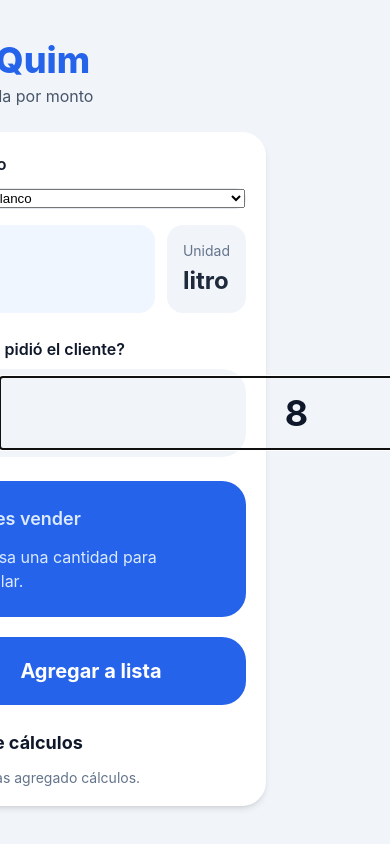
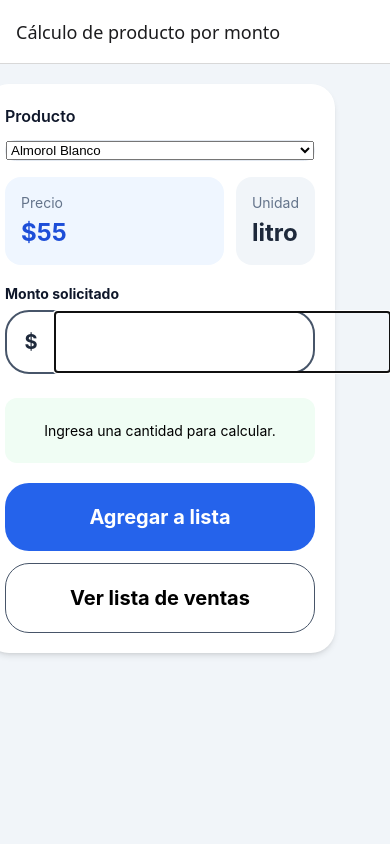
Before and after one commit to PalomaRmMz/calcQuim, a React Native app: screen / in a window 390 px wide. Built offline with nearby package versions, Linux system fonts and the light colour scheme.

Commit message:
diseño mejorado

```diff
--- a/App.js
+++ b/App.js
@@ -1,6 +1,39 @@
-import "./global.css"
+import "./global.css";
+
+import { useState } from "react";
+import { NavigationContainer } from "@react-navigation/native";
+import { createNativeStackNavigator } from "@react-navigation/native-stack";
+
 import CalculatorScreen from "./src/screens/CalculatorScreen";
+import ListScreen from "./src/screens/ListScreen";
+
+const Stack = createNativeStackNavigator();
 
 export default function App() {
-  return <CalculatorScreen />;
+  const [salesList, setSalesList] = useState([]);
+
+  return (
+    <NavigationContainer>
+      <Stack.Navigator>
+        <Stack.Screen name="Cálculo de producto por monto">
+          {(props) => (
+            <CalculatorScreen
+              {...props}
+              salesList={salesList}
+              setSalesList={setSalesList}
+            />
+          )}
+        </Stack.Screen>
+
+        <Stack.Screen name="Lista">
+          {(props) => (
+            <ListScreen
+              {...props}
+              salesList={salesList}
+            />
+          )}
+        </Stack.Screen>
+      </Stack.Navigator>
+    </NavigationContainer>
+  );
 }
--- a/package.json
+++ b/package.json
@@ -4,6 +4,8 @@
   "main": "index.js",
   "dependencies": {
     "@react-native-picker/picker": "^2.11.4",
+    "@react-navigation/native": "^7.2.4",
+    "@react-navigation/native-stack": "^7.15.1",
     "babel-preset-expo": "~56.0.0",
     "expo": "~56.0.3",
     "expo-status-bar": "~56.0.4",
@@ -13,6 +15,7 @@
     "react-native": "0.85.3",
     "react-native-reanimated": "4.3.1",
     "react-native-safe-area-context": "~5.7.0",
+    "react-native-screens": "4.25.1",
     "tailwindcss": "^3.4.19"
   },
   "scripts": {
--- a/src/components/ResultBox.js
+++ b/src/components/ResultBox.js
@@ -14,19 +14,13 @@ export default function ResultBox({
             : `${milliliters.toFixed(0)} ml`;
 
     return (
-        <View className="mt-6 rounded-3xl bg-blue-600 p-6">
-            <Text className="text-lg font-semibold text-blue-100">
-                Debes vender
-            </Text>
-
+        <View className="mt-6 rounded-xl bg-green-50 p-6">
             {numericAmount > 0 ? (
-                <>
-                    <Text className="mt-4 text-center text-5xl font-extrabold text-white">
-                        {formattedResult}
-                    </Text>
-                </>
+                <Text className="mt-4 text-center text-5xl font-extrabold text-green-700">
+                    {formattedResult}
+                </Text>
             ) : (
-                <Text className="mt-3 text-base text-blue-100">
+                <Text className="text-center">
                     Ingresa una cantidad para calcular.
                 </Text>
             )}
--- a/src/screens/CalculatorScreen.js
+++ b/src/screens/CalculatorScreen.js
@@ -1,13 +1,20 @@
 import { useState } from "react";
-import { SafeAreaView, View, Text, TextInput, ScrollView, Pressable } from "react-native";
+import {
+    SafeAreaView,
+    View,
+    Text,
+    TextInput,
+    ScrollView,
+    Pressable,
+    Alert,
+} from "react-native";
 import { Picker } from "@react-native-picker/picker";
 
 import { products } from "../data/Products";
 import ResultBox from "../components/ResultBox";
 import { calculateQuantity } from "../utils/calculations";
 
-export default function CalculatorScreen() {
-    const [salesList, setSalesList] = useState([]);
+export default function CalculatorScreen({ navigation, salesList, setSalesList }) {
     const [selectedProduct, setSelectedProduct] = useState(products[0]);
     const [amount, setAmount] = useState("");
     const { quantity, milliliters } = calculateQuantity(
@@ -25,21 +32,18 @@ export default function CalculatorScreen() {
             quantity,
             milliliters,
         };
+        setSalesList((prevList) => [newItem, ...prevList]);
+        setAmount("");
 
-        setSalesList([newItem, ...salesList]);
-        setAmount("");
+        Alert.alert(
+            "Agregado",
+            "Producto agregado a la lista"
+        );
     }
 
     return (
         <SafeAreaView className="flex-1 bg-slate-100">
             <ScrollView className="flex-1" contentContainerClassName="p-5">
-                <Text className="mt-5 text-4xl font-extrabold text-blue-600">
-                    CalcQuim
-                </Text>
-
-                <Text className="mb-6 mt-1 text-base text-slate-600">
-                    Venta rápida por monto
-                </Text>
 
                 <View className="rounded-3xl bg-white p-5 shadow-md">
                     <Text className="mb-3 text-base font-semibold text-slate-900">
@@ -82,23 +86,26 @@ export default function CalculatorScreen() {
                         </View>
                     </View>
 
-                    <Text className="mt-6 mb-2 text-base font-semibold text-slate-900">
-                        ¿Cuánto pidió el cliente?
+                    <Text className="mt-5 text-l font-bold text-slate-900 mb-2">
+                        Monto solicitado
                     </Text>
 
-                    <View className="flex-row items-center rounded-3xl bg-slate-100 px-4 py-2">
+                    <View className="flex-row items-center rounded-3xl border-2 border-slate-600 border-rounded-sm border-blue-600">
+
                         <View className="w-12 items-center justify-center">
-                            <Text className="text-3xl font-bold text-slate-800">$</Text>
+                            <Text className="text-xl font-bold text-slate-800">
+                                $
+                            </Text>
                         </View>
 
                         <TextInput
-                            className="flex-1 px-2 py-4 text-center text-4xl font-bold text-slate-900"
-                            placeholder="8"
+                            className="flex-1 px-2 py-4 text-xl font-bold text-slate-900"
                             keyboardType="numeric"
                             value={amount}
                             onChangeText={setAmount}
                             autoFocus
                         />
+
                     </View>
 
                     <ResultBox
@@ -117,35 +124,14 @@ export default function CalculatorScreen() {
                         </Text>
                     </Pressable>
 
-                    <View className="mt-6">
-                        <Text className="mb-3 text-lg font-bold text-slate-900">
-                            Lista de cálculos
+                    <Pressable
+                        onPress={() => navigation.navigate("Lista")}
+                        className="mt-3 rounded-3xl bg-white p-5 border border-slate-600"
+                    >
+                        <Text className="text-center text-xl font-bold">
+                            Ver lista de ventas
                         </Text>
-
-                        {salesList.length === 0 ? (
-                            <Text className="text-slate-500">
-                                Aún no has agregado cálculos.
-                            </Text>
-                        ) : (
-                            salesList.map((item) => (
-                                <View
-                                    key={item.id}
-                                    className="mb-3 rounded-2xl bg-slate-100 p-4"
-                                >
-                                    <Text className="font-bold text-slate-900">
-                                        {item.product}
-                                    </Text>
-
-                                    <Text className="text-slate-600">
-                                        ${item.amount} →{" "}
-                                        {item.milliliters >= 1000
-                                            ? `${(item.milliliters / 1000).toFixed(2)} litros`
-                                            : `${item.milliliters.toFixed(0)} ml`}
-                                    </Text>
-                                </View>
-                            ))
-                        )}
-                    </View>
+                    </Pressable>
                 </View>
             </ScrollView>
         </SafeAreaView>
--- /dev/null
+++ b/src/screens/ListScreen.js
@@ -0,0 +1,32 @@
+import { SafeAreaView, View, Text, ScrollView } from "react-native";
+
+export default function ListScreen({ route, salesList }) {
+    const list = route.params?.salesList || salesList || [];
+    return (
+        <SafeAreaView className="flex-1 bg-slate-100">
+            <ScrollView className="p-5">
+
+                {list.length === 0 ? (
+                    <Text className="text-slate-500">
+                        Aún no has agregado productos.
+                    </Text>
+                ) : (
+                    list.map((item) => (
+                        <View key={item.id} className="mb-3 rounded-2xl bg-white p-4">
+                            <Text className="text-lg font-bold text-slate-900">
+                                {item.product}
+                            </Text>
+
+                            <Text className="text-slate-600">
+                                ${item.amount} →{" "}
+                                {item.milliliters >= 1000
+                                    ? `${(item.milliliters / 1000).toFixed(2)} litros`
+                                    : `${item.milliliters.toFixed(0)} ml`}
+                            </Text>
+                        </View>
+                    ))
+                )}
+            </ScrollView>
+        </SafeAreaView>
+    );
+}
```
Also changed, not shown: 1 other file (tests, documents, lock files or other folders).
